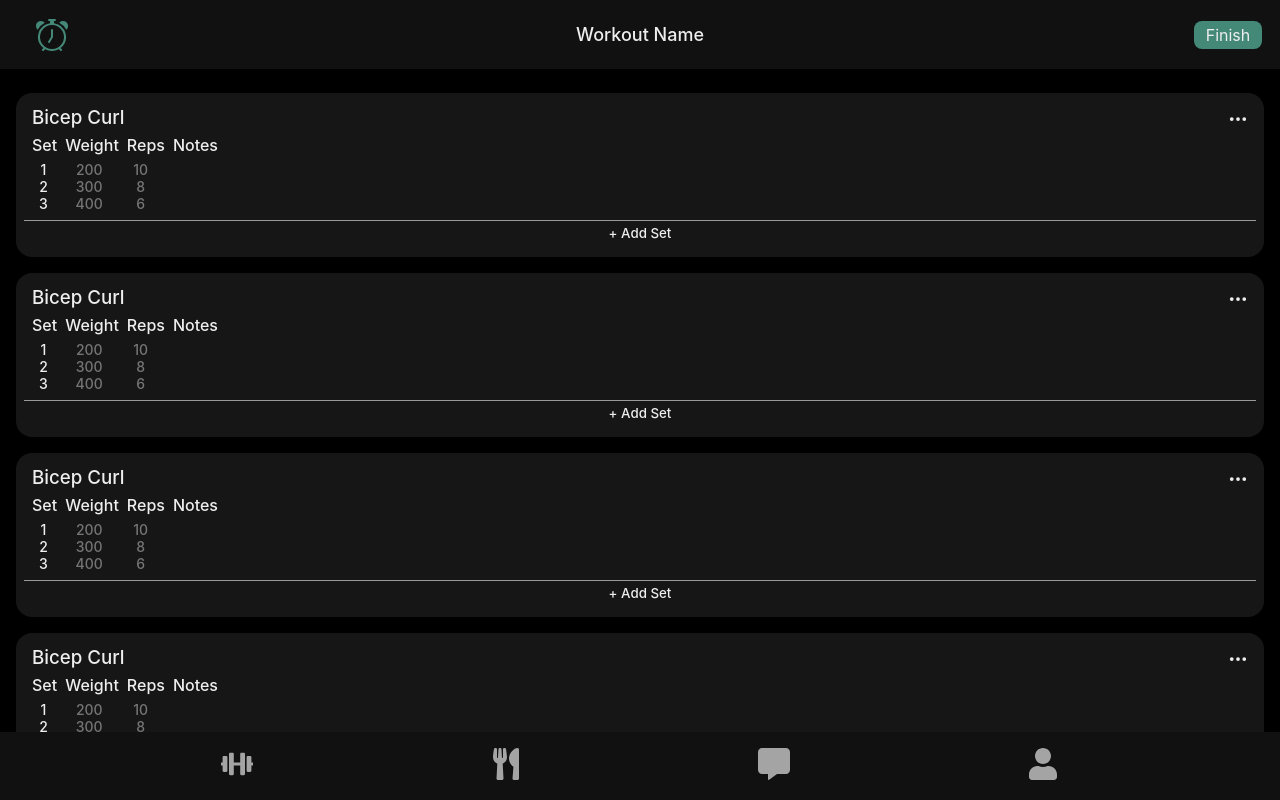
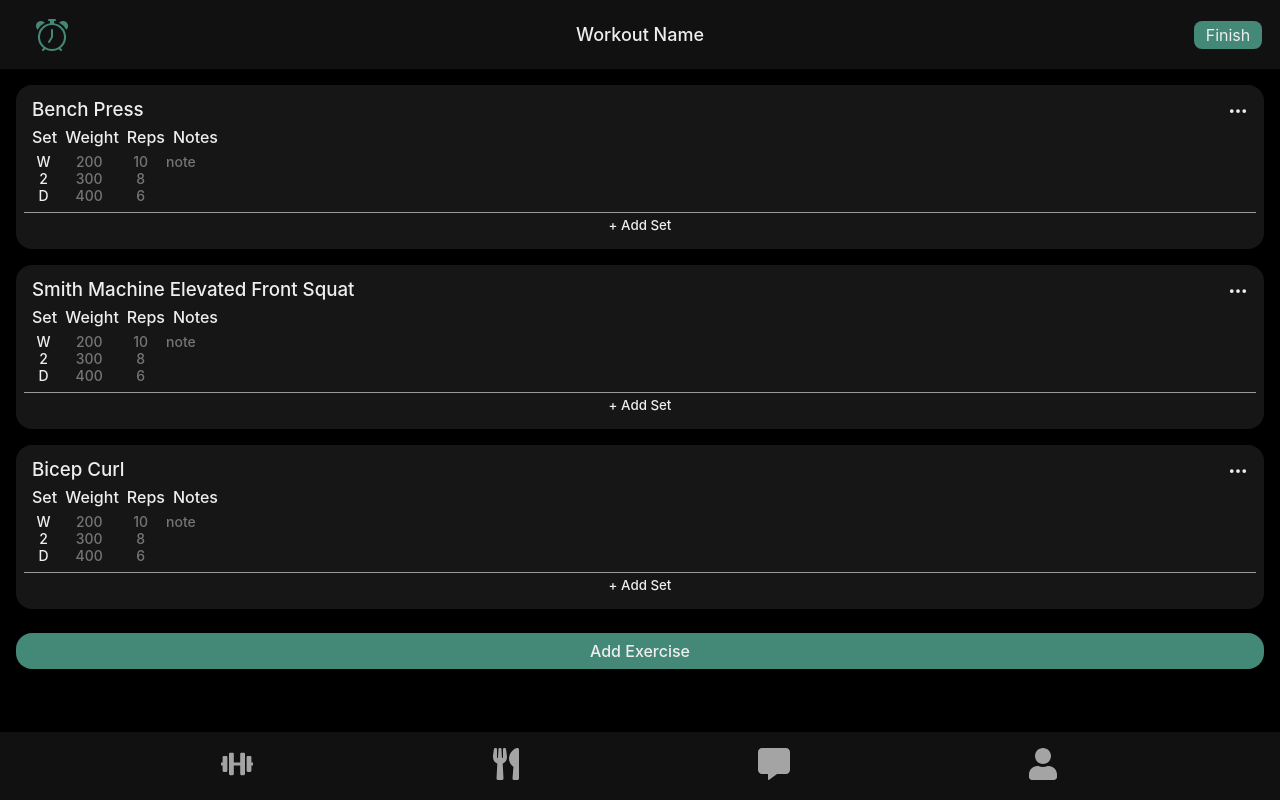
Before and after one commit to Arnav350/gojim, a React (Create React App) app: page /routine in a window 1280 px wide. Built offline with nearby package versions, Linux system fonts and the light colour scheme.

Commit message:
added usestates for routine and children

```diff
--- a/src/components/Calculator.tsx
+++ b/src/components/Calculator.tsx
@@ -62,7 +62,7 @@ function Calculator() {
   function handleChange(numberAmount: number, i: number) {
     const numberArr = [...numberValues];
     numberArr[i] = numberAmount;
-    setNumberValues(numberArr);
+    setNumberValues([...numberArr]);
   }
 
   return (
--- a/src/components/Exercise.tsx
+++ b/src/components/Exercise.tsx
@@ -3,25 +3,55 @@ import Set from "./Set";
 import { BsThreeDots } from "react-icons/bs";
 import "../pages/Routine.css";
 
-function Exercise() {
-  const [prevSets, setPrevSets] = useState([
-    { prevWeight: 200, prevReps: 10 },
-    { prevWeight: 300, prevReps: 8 },
-    { prevWeight: 400, prevReps: 6 },
+interface IProps {
+  name: string;
+}
+
+interface IPrevSet {
+  label?: "W" | "D";
+  weight: number;
+  reps: number;
+  note?: string;
+}
+
+type IPrevSets = IPrevSet[];
+
+interface ISet {
+  label?: "W" | "D";
+  weight: number;
+  reps: number;
+  notes?: string;
+}
+
+type ISets = ISet[];
+
+function Exercise(props: IProps) {
+  const [prevSets, setPrevSets] = useState<IPrevSets>([
+    { label: "W", weight: 200, reps: 10, note: "note" },
+    { weight: 300, reps: 8 },
+    { label: "D", weight: 400, reps: 6 },
   ]);
 
-  const [sets, setSets] = useState([{ weight: 200, reps: 10 }]);
+  const [sets, setSets] = useState<ISets>([
+    { label: "W", weight: 200, reps: 10 },
+    { weight: 300, reps: 8 },
+    { label: "D", weight: 400, reps: 6 },
+  ]);
 
   function handleClick() {
-    let setsArr = [...prevSets];
-    setsArr.push({ prevWeight: 0, prevReps: 0 });
-    setPrevSets(setsArr);
+    const tempPrevSets = [...prevSets];
+    tempPrevSets.push({ weight: 0, reps: 0 });
+    setPrevSets([...tempPrevSets]);
+
+    const tempSets = [...sets];
+    tempSets.push({ weight: 0, reps: 0 });
+    setSets([...tempSets]);
   }
 
   return (
     <div className="exercise">
       <div className="exercise__top">
-        <h3 className="exercise__name">Bicep Curl</h3>
+        <h3 className="exercise__name">{props.name}</h3>
         <BsThreeDots className="exercise__more" />
       </div>
       <div className="exercise__subtitles">
@@ -31,12 +61,11 @@ function Exercise() {
         <h4 className="exercise__subtitle">Notes</h4>
       </div>
       <div className="exercise__sets">
-        {prevSets.map((prevSet, i) => (
+        {sets.map((__, i) => (
           <Set
             key={i}
-            id={i + 1}
-            prevWeight={prevSet.prevWeight}
-            prevReps={prevSet.prevReps}
+            id={i}
+            prevSet={prevSets[i]}
             sets={sets}
             setSets={setSets}
           />
--- a/src/components/Set.tsx
+++ b/src/components/Set.tsx
@@ -3,40 +3,73 @@ import "../pages/Routine.css";
 
 interface IProps {
   id: number;
-  prevWeight: number;
-  prevReps: number;
-  sets: { weight: number; reps: number }[];
+  prevSet: {
+    label?: "W" | "D";
+    weight: number;
+    reps: number;
+    note?: string;
+  };
+  sets: { label?: "W" | "D"; weight: number; reps: number; note?: string }[];
   setSets: Function;
 }
 
 function Set(props: IProps) {
-  const [weight, setWeight] = useState<number>(0);
-  const [reps, setReps] = useState<number>(0);
+  const [weight, setWeight] = useState<string>("");
+  const [reps, setReps] = useState<string>("");
+  const [note, setNote] = useState<string>("");
 
-  function handleBlur() {}
+  function handleWeightBlur() {
+    const tempSets = [...props.sets];
+    tempSets[props.id].weight =
+      weight !== "" ? Number(weight) : props.prevSet.weight;
+    props.setSets([...tempSets]);
+  }
+
+  function handleRepsBlur() {
+    const tempSets = [...props.sets];
+    tempSets[props.id].reps = reps !== "" ? Number(reps) : props.prevSet.reps;
+    props.setSets([...tempSets]);
+  }
+
+  function handleNoteBlur() {
+    const tempSets = [...props.sets];
+    tempSets[props.id].note = note !== "" ? note : props.prevSet.note;
+    props.setSets([...tempSets]);
+  }
+
+  console.log(props.sets);
 
   return (
     <div className="set">
       <div className="set__box">
-        <h5 className="set__set">{props.id}</h5>
+        <h5 className="set__set">
+          {props.prevSet.label ? props.prevSet.label : props.id + 1}
+        </h5>
         <input
           type="number"
-          placeholder={props.prevWeight.toString()}
-          value={weight || ""}
+          placeholder={props.prevSet.weight.toString()}
+          value={weight}
           className="set__weight"
-          onChange={(event) => setWeight(Number(event.target.value))}
-          onBlur={handleBlur}
+          onChange={(event) => setWeight(event.target.value)}
+          onBlur={handleWeightBlur}
         />
         <input
           type="number"
-          placeholder={props.prevReps.toString()}
-          value={reps || ""}
+          placeholder={props.prevSet.reps.toString()}
+          value={reps}
           className="set__reps"
-          onChange={(event) => setReps(Number(event.target.value))}
-          onBlur={handleBlur}
+          onChange={(event) => setReps(event.target.value)}
+          onBlur={handleRepsBlur}
         />
       </div>
-      <input type="text" placeholder="" className="set__notes" />
+      <input
+        type="text"
+        placeholder={props.prevSet.note}
+        value={note}
+        className="set__note"
+        onChange={(event) => setNote(event.target.value)}
+        onBlur={handleNoteBlur}
+      />
     </div>
   );
 }
--- a/src/pages/Routine.css
+++ b/src/pages/Routine.css
@@ -51,6 +51,7 @@
 .routine__exercises {
   display: flex;
   flex-direction: column;
+  gap: 16px;
   padding: 16px;
   overflow-y: auto;
 }
@@ -243,7 +244,6 @@
 .exercise {
   display: flex;
   flex-direction: column;
-  margin: 8px 0;
   padding: 12px 8px;
   background-color: #161616;
   border-radius: 16px;
@@ -305,7 +305,7 @@
 
 .set__weight,
 .set__reps,
-.set__notes {
+.set__note {
   background-color: transparent;
   font-size: 14px;
 }
@@ -323,7 +323,7 @@
   width: 34.59px;
 }
 
-.set__notes {
+.set__note {
   width: 100%;
 }
 
--- a/src/pages/Routine.tsx
+++ b/src/pages/Routine.tsx
@@ -1,4 +1,4 @@
-import React, { useRef, useState } from "react";
+import React, { useState } from "react";
 import Calculator from "../components/Calculator";
 import Clock from "../components/Clock";
 import Exercise from "../components/Exercise";
@@ -7,8 +7,18 @@ import { BsChevronDown, BsAlarm } from "react-icons/bs";
 import "./Routine.css";
 
 function Routine() {
+  const [showClock, setShowClock] = useState<boolean>(false);
+
+  const [date, setDate] = useState();
   const [workoutName, setWorkoutName] = useState<string>("Workout Name");
-  const [showClock, setShowClock] = useState<boolean>(false);
+  const [time, setTime] = useState();
+  const [totalWeight, setTotalWeight] = useState<number>();
+  const [exercises, setExercises] = useState<string[]>([
+    "Bench Press",
+    "Smith Machine Elevated Front Squat",
+    "Bicep Curl",
+  ]);
+  const [setsAmount, setSetsAmount] = useState<number[]>([3]);
 
   return (
     <main className="routine">
@@ -34,11 +44,9 @@ function Routine() {
         </div>
       </header>
       <div className="routine__exercises">
-        <Exercise />
-        <Exercise />
-        <Exercise />
-        <Exercise />
-        <Exercise />
+        {exercises.map((__, i) => (
+          <Exercise name={exercises[i]} />
+        ))}
         <button className="routine__add">Add Exercise</button>
       </div>
       {false && <Calculator />}
```
